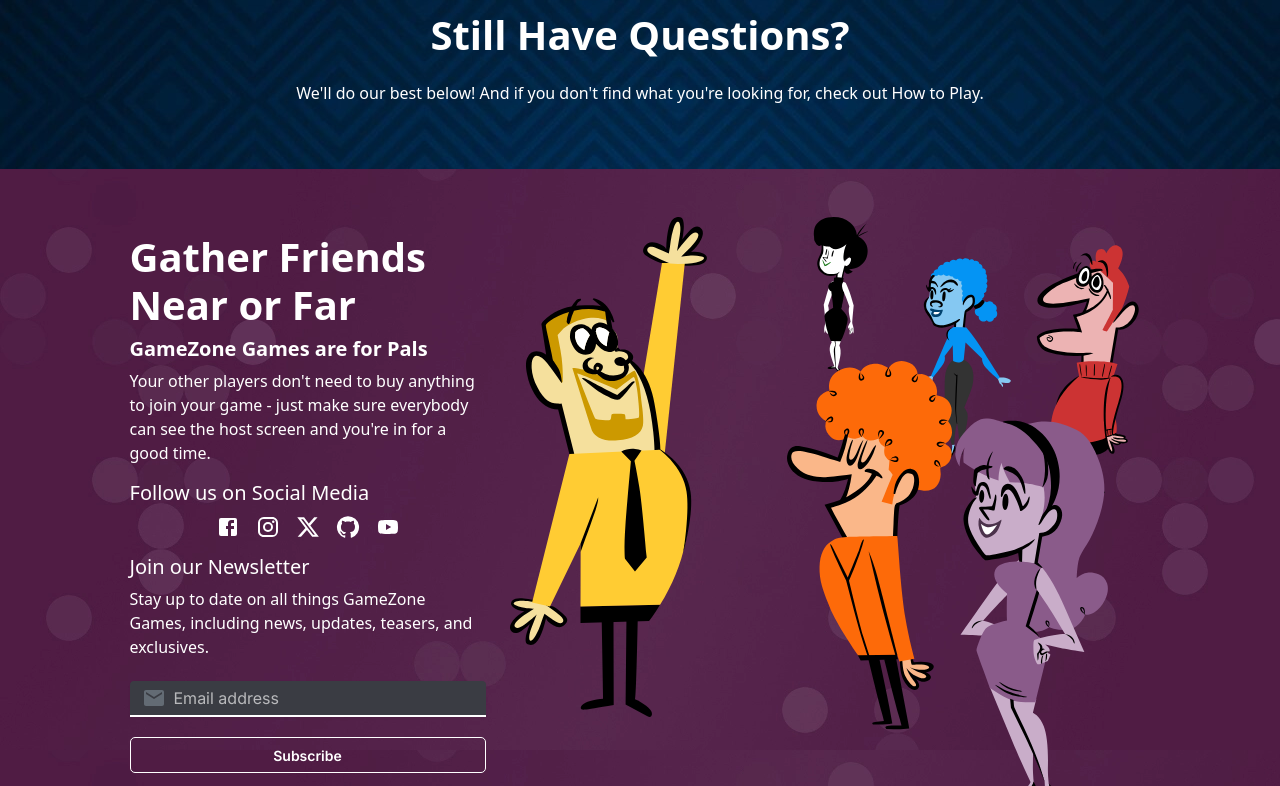
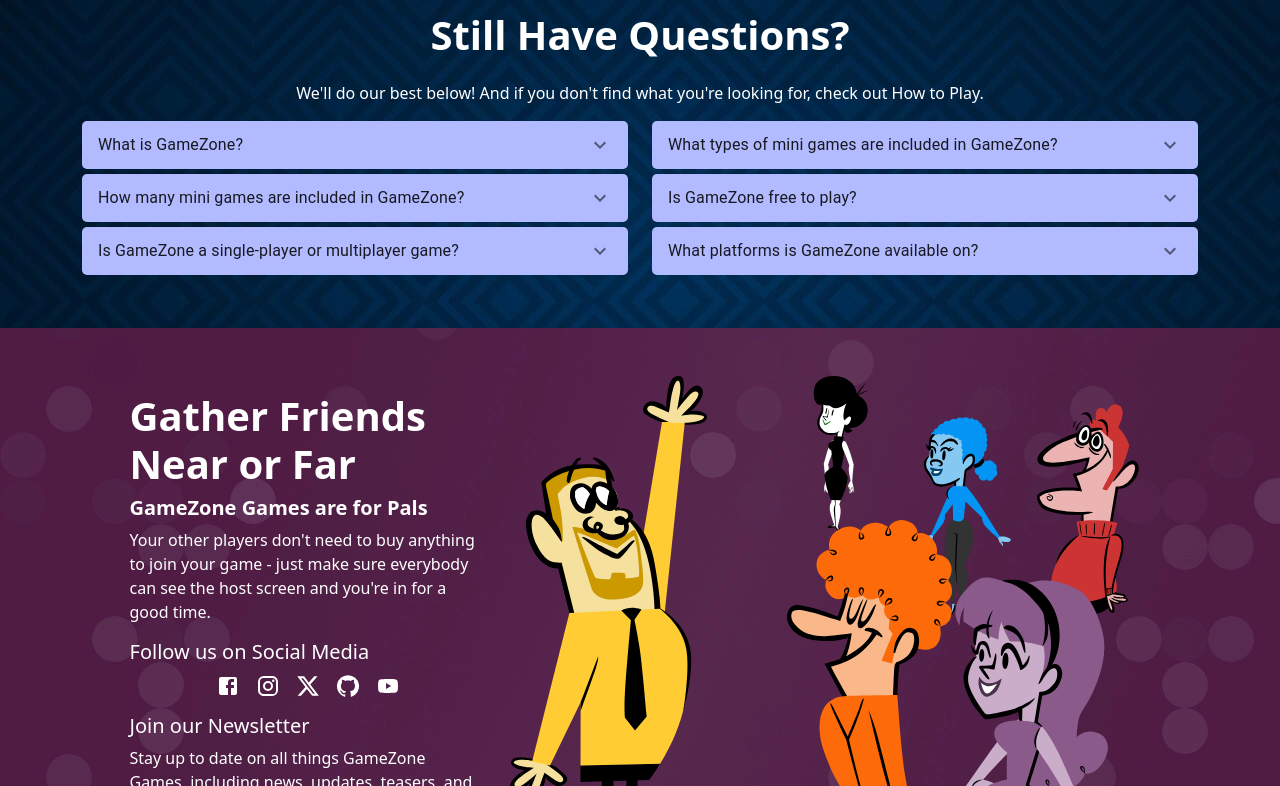
Before and after one commit to MagedSayeed/GradProject, a React (Vite) app: page /home in a window 1280 px wide. Shown: the part 1414-2200 px from the top of the page. Built offline with nearby package versions, Linux system fonts and the light colour scheme.

Commit message:
FAQ completed

```diff
--- a/src/Components/Home/FAQ/FAQ.jsx
+++ b/src/Components/Home/FAQ/FAQ.jsx
@@ -1,3 +1,5 @@
+import QuestionAnswer from "./Q&A/QA";
+
 export default function FAQ() {
   return (
     <>
@@ -5,12 +7,13 @@
         <div className="container">
           <div className="title m-auto text-center">
             <h1>Frequently Asked Questions</h1>
-            <p class="section-title fs-1 fw-bold">Still Have Questions?</p>
+            <p className="section-title fs-1 fw-bold">Still Have Questions?</p>
             <p>
               We'll do our best below! And if you don't find what you're looking
               for, check out How to Play.
             </p>
           </div>
+          <QuestionAnswer/>
         </div>
       </div>
     </>
--- /dev/null
+++ b/src/Components/Home/FAQ/Q&A/QA.jsx
@@ -0,0 +1,119 @@
+import * as React from "react";
+import { styled } from "@mui/material/styles";
+import ArrowForwardIosSharpIcon from "@mui/icons-material/ArrowForwardIosSharp";
+import MuiAccordion from "@mui/material/Accordion";
+import MuiAccordionSummary, {
+  accordionSummaryClasses,
+} from "@mui/material/AccordionSummary";
+import MuiAccordionDetails from "@mui/material/AccordionDetails";
+import Typography from "@mui/material/Typography";
+import ExpandMoreIcon from "@mui/icons-material/ExpandMore";
+import { MarginRounded } from "@mui/icons-material";
+
+const Accordion = styled((props) => (
+  <MuiAccordion disableGutters elevation={0} square {...props} />
+))(({ theme }) => ({
+  borderRadius: "5px",
+  backgroundColor: "transparent",
+  padding: "0px 0px 5px",
+
+  "&:not(:last-child)": {
+    // MarginRounded:'5px',
+  },
+
+}));
+
+const AccordionSummary = styled((props) => (
+  <MuiAccordionSummary expandIcon={<ExpandMoreIcon />} {...props} />
+))(({ theme }) => ({
+  backgroundColor: "#b2bbff",
+  borderRadius: "5px",
+}));
+
+const AccordionDetails = styled(MuiAccordionDetails)(({ theme }) => ({
+  borderTop: "1px solid rgba(0, 0, 0, .125)",
+  color:'white',
+}));
+
+export default function QuestionAnswer() {
+  const [expanded, setExpanded] = React.useState("");
+
+  const handleChange = (panel) => (event, newExpanded) => {
+    setExpanded(newExpanded ? panel : false);
+  };
+
+  return (
+    <div className="row ">
+      <div className="col-md-6">
+        <Accordion
+          expanded={expanded === "panel1"}
+          onChange={handleChange("panel1")}
+        >
+          <AccordionSummary aria-controls="panel1d-content" id="panel1d-header">
+            <Typography component="span">What is GameZone?</Typography>
+          </AccordionSummary>
+          <AccordionDetails>
+            <Typography>GameZone is a multi-mini-game experience packed into one exciting platform, offering 6 different games that test your reflexes, memory, logic, and creativity.</Typography>
+          </AccordionDetails>
+        </Accordion>
+        <Accordion
+          expanded={expanded === "panel2"}
+          onChange={handleChange("panel2")}
+        >
+          <AccordionSummary aria-controls="panel2d-content" id="panel2d-header">
+            <Typography component="span">How many mini games are included in GameZone?</Typography>
+          </AccordionSummary>
+          <AccordionDetails>
+            <Typography>GameZone includes a total of 6 unique and challenging mini games.</Typography>
+          </AccordionDetails>
+        </Accordion>
+        <Accordion
+          expanded={expanded === "panel3"}
+          onChange={handleChange("panel3")}
+        >
+          <AccordionSummary aria-controls="panel3d-content" id="panel3d-header">
+            <Typography component="span">Is GameZone a single-player or multiplayer game?</Typography>
+          </AccordionSummary>
+          <AccordionDetails>
+            <Typography>GameZone can be played in both single-player mode to beat your own scores and multiplayer mode to compete with friends.</Typography>
+          </AccordionDetails>
+        </Accordion>
+      </div>
+      <div className="col-md-6 ">
+        <Accordion
+          expanded={expanded === "panel4"}
+          onChange={handleChange("panel4")}
+        >
+          <AccordionSummary aria-controls="panel4d-content" id="panel4d-header">
+            <Typography component="span">What types of mini games are included in GameZone?</Typography>
+          </AccordionSummary>
+          <AccordionDetails>
+            <Typography>GameZone includes a mix of fast-paced reflex games, memory challenges, puzzle-solving, and skill-based games. Each game is unique and offers a different kind of challenge.</Typography>
+          </AccordionDetails>
+        </Accordion>
+        <Accordion
+          expanded={expanded === "panel5"}
+          onChange={handleChange("panel5")}
+        >
+          <AccordionSummary aria-controls="panel5d-content" id="panel5d-header">
+            <Typography component="span">Is GameZone free to play?</Typography>
+          </AccordionSummary>
+          <AccordionDetails>
+            <Typography>Yes! GameZone is free to download and play. Some cosmetic upgrades or bonus content may be available through in-app purchases, but the core gameplay is free.</Typography>
+          </AccordionDetails>
+        </Accordion>
+        <Accordion
+          expanded={expanded === "panel6"}
+          onChange={handleChange("panel6")}
+        >
+          <AccordionSummary aria-controls="panel6d-content" id="panel6d-header">
+            <Typography component="span">What platforms is GameZone available on?</Typography>
+          </AccordionSummary>
+          <AccordionDetails>
+            <Typography>GameZone is available on PC. Just search for "GameZone" in your app store to get started!</Typography>
+          </AccordionDetails>
+        </Accordion>
+      </div>
+    </div>
+  );
+}
--- a/src/Components/Home/GatherFriend/GatherFriend.jsx
+++ b/src/Components/Home/GatherFriend/GatherFriend.jsx
@@ -14,7 +14,7 @@
   }, []);
   return (
     <>
-      <div className="GatherSection">
+      <div className="GatherSection overflow-hidden">
         <div className="container py-5 ">
           <div className="row align-items-center justify-content-center">
             <div className="col-md-4 mb-3">
@@ -44,7 +44,7 @@
                 </div>
               </div>
             </div>
-            <div className=" col-md-7">
+            <div className=" col-md-7 ">
               <div className="row">
                 <div className="col-5 ">
                   <img src={greenChar} alt="friends" />
```
